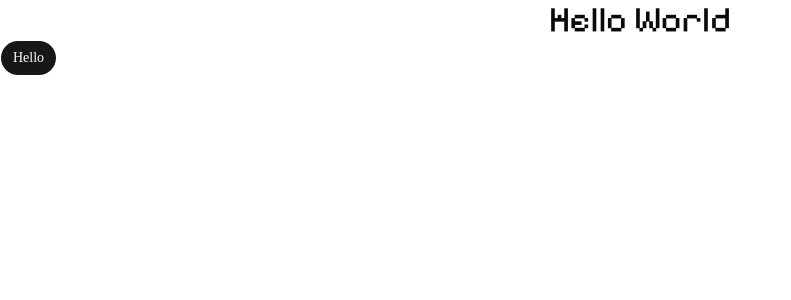
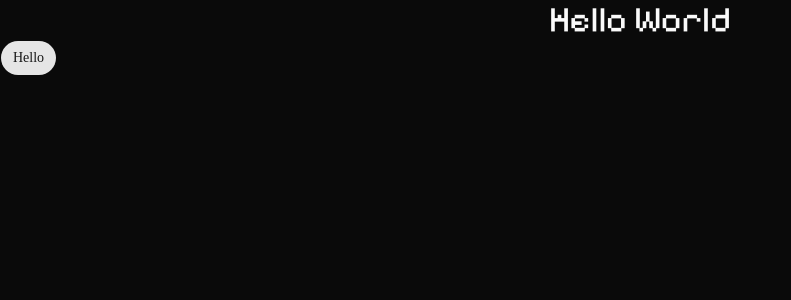
Before and after one commit to NatiDogg/CodeQuest, a Next.js app: page / in a window 1280 px wide. Shown: the top 300 px of the page, without its empty margins (0-791 px from the left). Built offline with nearby package versions, Linux system fonts and the light colour scheme.

Commit message:
added dark mode to my app

```diff
--- /dev/null
+++ b/app/ThemeProvider.tsx
@@ -0,0 +1,16 @@
+'use client'
+import * as React from "react"
+import { ThemeProvider as NextThemesProvider } from "next-themes"
+
+const ThemeProvider = ({
+  children,
+  ...props
+}: React.ComponentProps<typeof NextThemesProvider>) => {
+  return (
+    <NextThemesProvider {...props}>
+        {children}
+        </NextThemesProvider>
+  )
+}
+
+export default ThemeProvider
--- a/app/layout.tsx
+++ b/app/layout.tsx
@@ -2,6 +2,8 @@ import type { Metadata } from "next";
 import { Geist, Geist_Mono, Inter,Pixelify_Sans } from "next/font/google";
 import "./globals.css";
 import { cn } from "@/lib/utils";
+
+import ThemeProvider from "./ThemeProvider";
 
 
 
@@ -34,9 +36,20 @@ export default function RootLayout({ children }: LayoutProps<"/">) {
   return (
     <html
       lang="en"
-      className={cn("h-full", "antialiased", geistSans.variable, geistMono.variable, "font-sans", inter.variable, gameFont.variable)}
+      className={cn("h-full", "antialiased", "dark",geistSans.variable, geistMono.variable, "font-sans", inter.variable, gameFont.variable)}
+      suppressHydrationWarning
     >
-      <body className="min-h-full flex flex-col">{children}</body>
+      <body className="min-h-full flex flex-col">
+          <ThemeProvider
+             attribute="class"
+            defaultTheme="dark"
+            enableSystem
+            disableTransitionOnChange
+           >
+               {children}
+          </ThemeProvider>
+
+        </body>
     </html>
   );
 }
--- a/package.json
+++ b/package.json
@@ -19,6 +19,7 @@
     "input-otp": "^1.5.0",
     "lucide-react": "^1.40.0",
     "next": "16.3.4",
+    "next-themes": "^0.4.6",
     "react": "19.2.8",
     "react-day-picker": "^10.0.1",
     "react-dom": "19.2.8",
```
Also changed, not shown: 1 other file (tests, documents, lock files or other folders).
